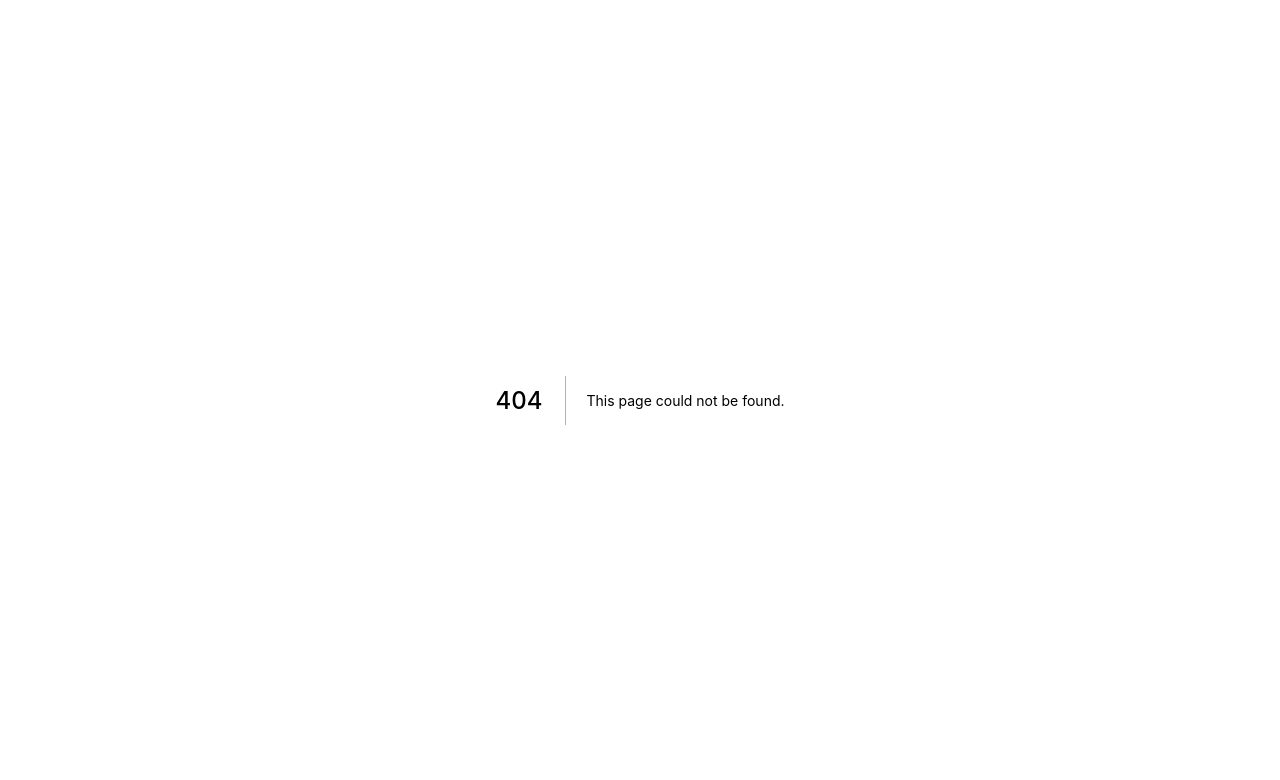
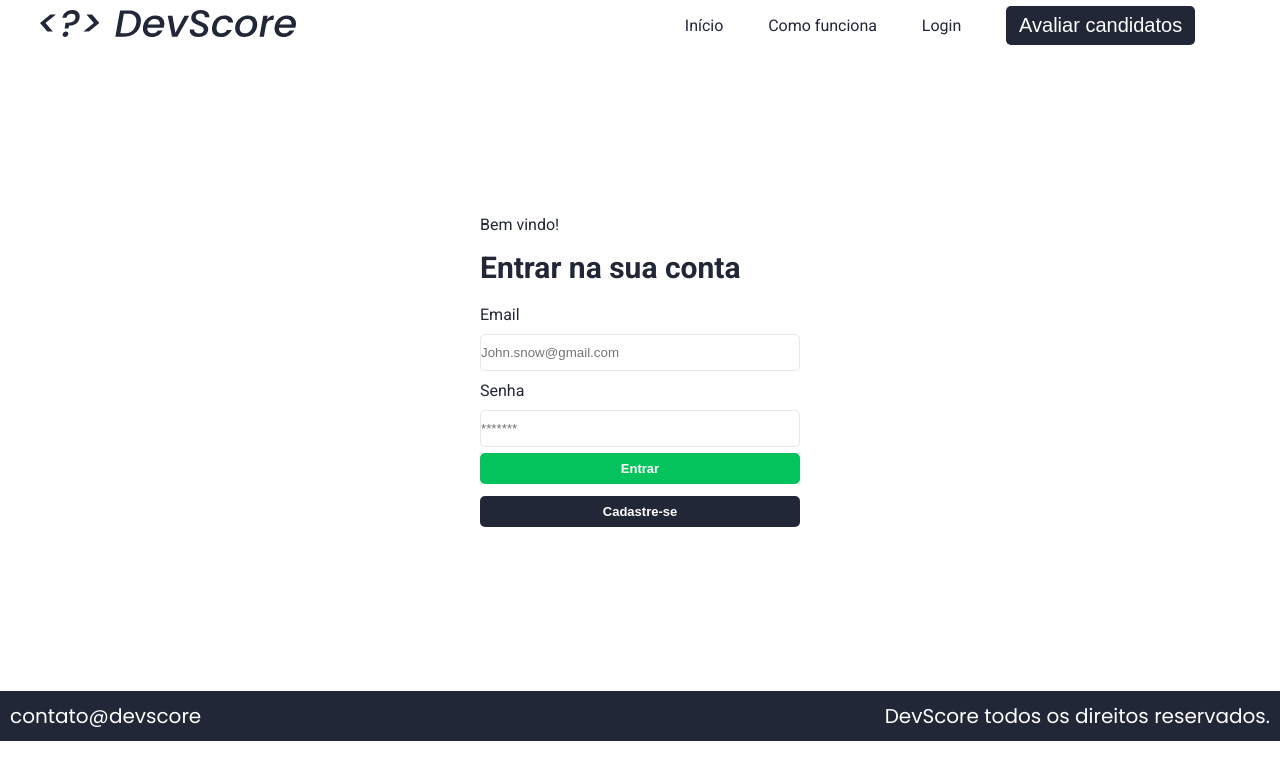
Before and after one commit to fandredev/devscore, a Next.js app: page /login in a window 1280 px wide. Before the commit this address had no page. Shown: the top 780 px of the page. Built offline with nearby package versions, Linux system fonts and the light colour scheme.

Commit message:
feat: adding starting login page and inject <head> in the next section

```diff
--- a/package.json
+++ b/package.json
@@ -7,11 +7,14 @@
     "start": "next start"
   },
   "dependencies": {
+    "@types/yup": "^0.29.9",
+    "formik": "^2.2.3",
     "next": "latest",
     "react": "^16.13.0",
     "react-burger-menu": "^2.9.0",
     "react-dom": "^16.13.0",
-    "styled-components": "^5.0.0"
+    "styled-components": "^5.0.0",
+    "yup": "^0.29.3"
   },
   "devDependencies": {
     "@types/node": "12.0.12",
--- a/src/components/BurgerMenu/index.tsx
+++ b/src/components/BurgerMenu/index.tsx
@@ -1,7 +1,8 @@
 import { slide as Menu } from 'react-burger-menu'
-import { styles, Container } from './styled'
+import { styles, Container, Navigate } from './styled'
 import { _Button } from '../Button/styled';
 import colors from '../../constants/colors'
+import Link from 'next/link'
 
 export default function BurgerMenu() {
   return (
@@ -14,9 +15,13 @@ export default function BurgerMenu() {
             />
           </figure>
           <ol>
-            <li>Início</li>
+            <li>
+               <Link href="/"><Navigate>Início</Navigate></Link>
+            </li>
             <li>Como funciona</li>
-            <li>Login</li>
+            <li>
+              <Link href="/login"><Navigate>Login</Navigate></Link>
+            </li>
             <li>
               <_Button bg={colors.blue_hard}>Avaliar candidatos</_Button>
             </li>
--- a/src/components/BurgerMenu/styled.ts
+++ b/src/components/BurgerMenu/styled.ts
@@ -55,5 +55,6 @@ export const Container = styled.section`
     margin: 1rem auto;
   }
 `
+export const Navigate = styled.a`text-decoration: none`
 
 Object.freeze(styles)
--- a/src/components/Header/Landing/ItemsList/index.tsx
+++ b/src/components/Header/Landing/ItemsList/index.tsx
@@ -1,6 +1,7 @@
-import { Container, Figure } from './styled'
+import { Container, Figure, Navigate } from './styled'
 import { _Button } from '../../../Button/styled';
 import colors from '../../../../constants/colors';
+import Link from 'next/link'
 
 export default function ItemsList(){
   return (
@@ -13,11 +14,15 @@ export default function ItemsList(){
           />
         </Figure>
         <ol>
-          <li>Início</li>
+          <li>
+             <Link href="/"><Navigate>Início</Navigate></Link>
+          </li>
           <li>Como funciona</li>
-          <li>Login</li>
+            <li>
+              <Link href="/login"><Navigate>Login</Navigate></Link>
+            </li>
           <li>
-            <_Button bg={colors.blue_hard}>Avaliar candidatos</_Button>        </li>
+            <_Button bg={colors.blue_hard}>Avaliar candidatos</_Button></li>
         </ol>
       </nav>
     </Container>
--- a/src/components/Header/Landing/ItemsList/styled.ts
+++ b/src/components/Header/Landing/ItemsList/styled.ts
@@ -52,3 +52,4 @@ width: max-content;
     width: 20vw;
   }
 `
+export const Navigate = styled.a`text-decoration: none`
--- a/src/constants/colors.tsx
+++ b/src/constants/colors.tsx
@@ -1,4 +1,6 @@
 export default {
   blue_hard: "#212737",
-  orange: "#F1CEA6"
+  orange: "#F1CEA6",
+  green:"#04C35C",
+  red: '#ce1515'
 }
--- /dev/null
+++ b/src/helpers/Validation/LoginValidation.tsx
@@ -0,0 +1,11 @@
+import * as yup from 'yup'
+
+export const schema = yup.object().shape({
+  email: yup.string()
+  .required('O campo de email precisa ser preenchido')
+  .email('E-mail precisa ser válido'),
+
+  password: yup.string()
+  .required('O campo de senha precisa ser preenchido')
+  .min(8, 'O campo de senha precisa ter no mínino 8 caracteres')
+})
--- /dev/null
+++ b/src/pages/login.tsx
@@ -0,0 +1,55 @@
+import Header from "../components/Header/Landing";
+import Footer from '../components/Footer';
+import { Formik, Form, Field, ErrorMessage } from 'formik'
+import { schema } from '../helpers/Validation/LoginValidation'
+import { _Button } from '../components/Button/styled';
+import colors from '../constants/colors'
+import Head from 'next/head'
+
+import { Container, Col } from '../styles/Login'
+
+export default function Login(): JSX.Element {
+  return (
+    <>
+    <Head>
+      <title>Login</title>
+      <meta charSet="utf-8" />
+      <meta name="viewport" content="initial-scale=1.0, width=device-width" />
+    </Head>
+      <Header />
+        <Container>
+          <section>
+              <span>Bem vindo!</span>
+              <h2>Entrar na sua conta</h2>
+              <Formik
+                initialValues={{ email: '', password: ''}}
+                validationSchema={schema}
+                onSubmit={values => console.log(values)}
+              >
+                {({  }) => (
+                  <>
+                    <Form translate>
+                      <Col>
+                        <label htmlFor="email">Email</label>
+                        <Field name="email" placeholder="John.snow@gmail.com" type="email" />
+                        <ErrorMessage name="email" component="span" style={{color: colors.red}} />
+                      </Col>
+                      <Col>
+                        <label htmlFor="password">Senha</label>
+                        <Field name="password" placeholder="*******" type="password" />
+                        <ErrorMessage name="password" component="span" style={{color: colors.red}} />
+                      </Col>
+                    </Form>
+                    <aside>
+                      <_Button bg={colors.green} type="submit">Entrar</_Button>
+                      <_Button bg={colors.blue_hard}>Cadastre-se</_Button>
+                    </aside>
+                  </>
+                )}
+            </Formik>
+          </section>
+        </Container>
+      <Footer />
+    </>
+  )
+}
--- /dev/null
+++ b/src/styles/Login/index.ts
@@ -0,0 +1,44 @@
+import styled from 'styled-components'
+import colors from '../../constants/colors'
+import { fullCenter } from '../functions'
+
+export const Container = styled.main`
+  ${fullCenter};
+  height: 80vh;
+
+  > section {
+      color: ${colors.blue_hard};
+      width: 25%;
+    > span {
+      line-height: 3rem;
+    }
+    > h2 {
+      font-size: 3rem;
+      font-weight: 700;
+      margin: 1rem 0;
+    }
+    > aside {
+     ${fullCenter};
+      > button {
+        width: 100%;
+        margin: 6px 0;
+        font-size: 1.3rem;
+        font-weight: 800
+      }
+    }
+  }
+`
+export const Col = styled.div`
+  display: flex;
+  flex-flow: column wrap;
+  color: ${colors.blue_hard};
+
+  > label {
+    margin: 1rem 0;
+  }
+  > input {
+    padding: 1rem 0;
+    border-radius: 5px;
+    border: 1px solid #E8E8E8;
+  }
+`
```
Also changed, not shown: src/pages/index.tsx (+8 -1 lines), 1 other file (tests, documents, lock files or other folders).
